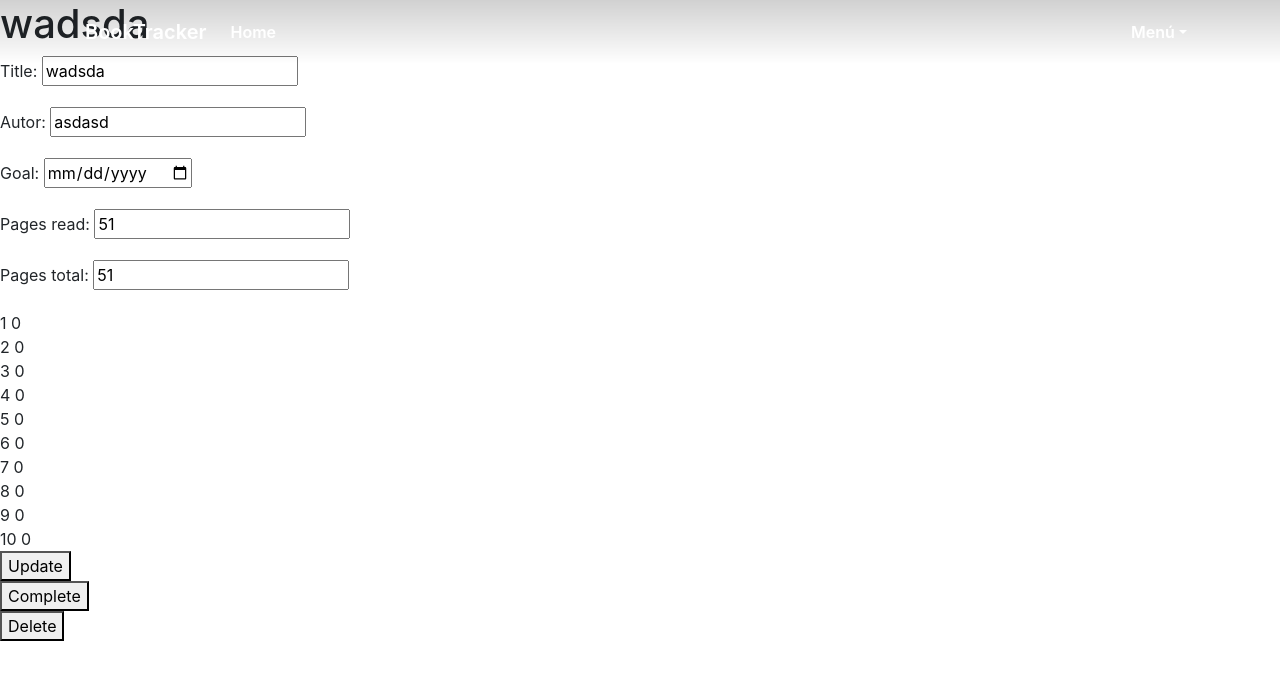
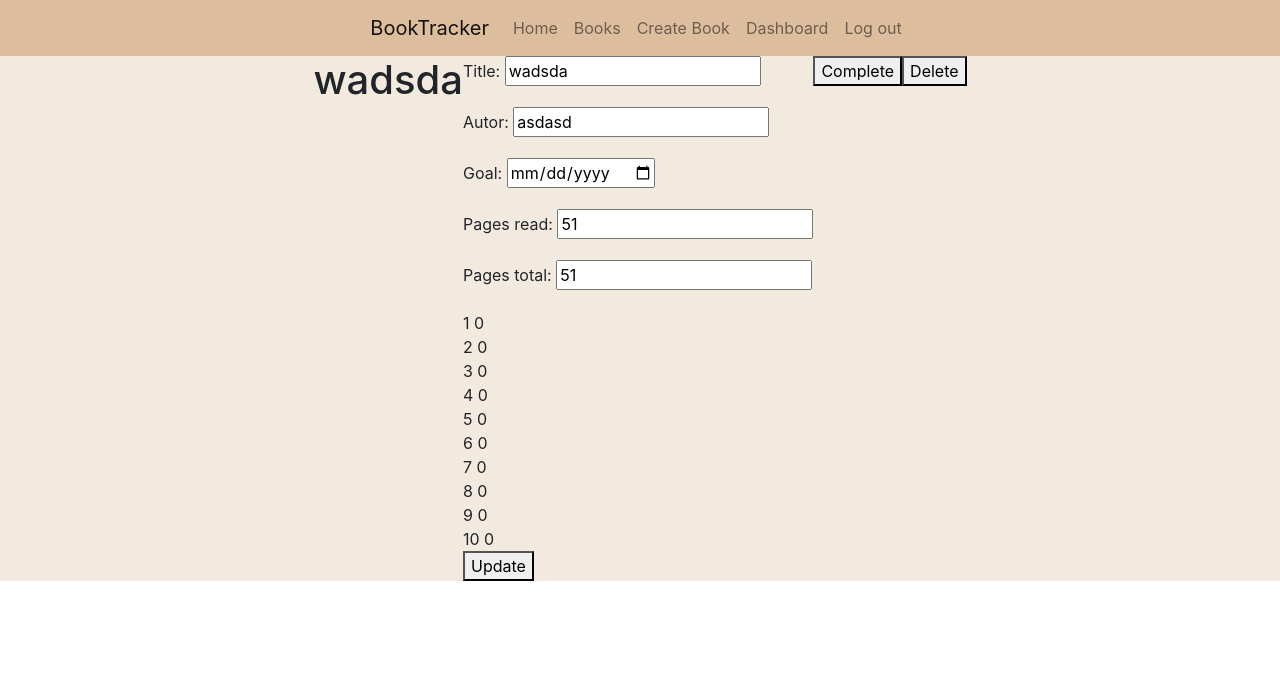
Before and after one commit to CARLOSDESTYT/BookTracker, a Django app: page /books/13/ in a window 1280 px wide. Shown: the top 680 px of the page. Run offline with Django 5.2, Linux system fonts and the light colour scheme; a user stored in the database is signed in; data comes from the database, SQL or seed files in the repository.

Commit message:
Revert "Update base.html"
This reverts commit c5b16d5d37a920181d10602a8c68d074fabb72cb.

```diff
--- a/books/templates/base.html
+++ b/books/templates/base.html
@@ -1,87 +1,58 @@
-{% load static %}
 <!DOCTYPE html>
 <html lang="en">
 <head>
     <meta charset="UTF-8">
     <meta name="viewport" content="width=device-width, initial-scale=1.0, shrink-to-fit=no">
+    <link rel="stylesheet" href="https://cdn.jsdelivr.net/npm/bootstrap@4.3.1/dist/css/bootstrap.min.css" integrity="sha384-ggOyR0iXCbMQv3Xipma34MD+dH/1fQ784/j6cY/iJTQUOhcWr7x9JvoRxT2MZw1T" crossorigin="anonymous">
+    {%load static%}
+    <link rel="stylesheet" href= {%static 'style.css'%}>
     <title>BookTracker Application</title>
-
-  <link rel="stylesheet" href="https://cdn.jsdelivr.net/npm/bootstrap@4.3.1/dist/css/bootstrap.min.css" integrity="sha384-ggOyR0iXCbMQv3Xipma34MD+dH/1fQ784/j6cY/iJTQUOhcWr7x9JvoRxT2MZw1T" crossorigin="anonymous">
-
-  <link rel="stylesheet" href="{% static 'style.css' %}">
-
-  <style>
-    html{ scroll-behavior:smooth; }
-    :root{
-      --nav-overlay: linear-gradient(180deg, rgba(0,0,0,.18), rgba(0,0,0,0));
-      --nav-height:64px;
-    }
-
-    .navbar{
-      height: var(--nav-height);
-      background: var(--nav-overlay) !important;
-    }
-    .navbar .navbar-brand,
-    .navbar .nav-link{ color:#fff !important; font-weight:600; }
-    .navbar .nav-link:hover{ opacity:.9; }
-
-    .dropdown-menu{
-      background: #1b1f3a;
-      border: 1px solid rgba(255,255,255,.12);
-      min-width: 14rem;
-    }
-    .dropdown-item{ color:#e6e8ff; }
-    .dropdown-item:hover{ background:rgba(255,255,255,.10); color:#fff; }
-
-    main{ padding-top: 0; }
-  </style>
 </head>
 <body>
-
-  <nav class="navbar navbar-expand-lg navbar-dark fixed-top">
-    <div class="container">
+    <div id="navbar" class="d-flex flex-row justify-content-center navcolor">
+        <nav class="navbar navbar-expand-lg navbar-light navcolor">
             <a class="navbar-brand" href="{% url 'home' %}">BookTracker</a>
-
-      <button class="navbar-toggler" type="button" data-toggle="collapse" data-target="#navMain"
-              aria-controls="navMain" aria-expanded="false" aria-label="Toggle navigation">
+            <button class="navbar-toggler" type="button" data-toggle="collapse" data-target="#navbarSupportedContent" aria-controls="navbarSupportedContent" aria-expanded="false" aria-label="Toggle navigation">
                 <span class="navbar-toggler-icon"></span>
             </button>
+            <div class="collapse navbar-collapse" id="navbarSupportedContent">
+                {% with request.resolver_match.url_name as url_name %}
+                <ul class="navbar-nav mr-auto">
+                    <li class="nav-item {% if url_name == 'home' %}active{% endif %}">
+                        <a class="nav-link" href="{% url 'home' %}">Home<span class="sr-only">(current)</span></a>
+                    </li>
 
-      <div class="collapse navbar-collapse" id="navMain">
-        <ul class="navbar-nav mr-auto">
-          <li class="nav-item {% if request.resolver_match.url_name == 'home' %}active{% endif %}">
-            <a class="nav-link" href="{% url 'home' %}">Home</a>
+                    {% if user.is_authenticated %}
+                    <li class="{% if url_name == 'books' %}active{% endif %} nav-item">
+                        <a class="nav-link" href="/books">Books</a>
                     </li>
+                    <li class="{% if url_name == 'create_book' %}active{% endif %} nav-item">
+                        <a class="nav-link" href="/books/create">Create Book</a>
+                    </li>
+                    <li class="{% if url_name == 'dashboard' %}active{% endif %} nav-item">
+                        <a class="nav-link" href="/dashboard">Dashboard</a>
+                    </li>
+                    <li class="{% if url_name == 'signout' %}active{% endif %} nav-item">
+                        <a class="nav-link" href="/logout">Log out</a>
+                    </li>
+                    {% else %}
+                    <li class="{% if url_name == 'signup' %}active{% endif %} nav-item">
+                        <a class="nav-link" href="/signup">Sign up</a>
+                    </li>
+                    <li class="{% if url_name == 'signin' %}active{% endif %} nav-item">
+                        <a class="nav-link" href="/signin">Sign in</a>
+                    </li>
+                    {% endif %}
+
                 </ul>
-
-        <ul class="navbar-nav ml-auto">
-          <li class="nav-item dropdown">
-            <a class="nav-link dropdown-toggle" href="#" id="menuDrop" role="button" data-toggle="dropdown"
-               aria-haspopup="true" aria-expanded="false">Menú</a>
-            <div class="dropdown-menu dropdown-menu-right" aria-labelledby="menuDrop">
-              {% if user.is_authenticated %}
-                <a class="dropdown-item" href="/books">Books</a>
-                <a class="dropdown-item" href="/books/create">Create Book</a>
-                <a class="dropdown-item" href="/dashboard">Dashboard</a>
-                <div class="dropdown-divider"></div>
-                <a class="dropdown-item" href="/logout">Log Out</a>
-              {% else %}
-                <a class="dropdown-item" href="/signup">Sign Up</a>
-                <a class="dropdown-item" href="/signin">Log In</a>
-                <div class="dropdown-divider"></div>
-                <a class="dropdown-item" href="/books">Books</a>
-              {% endif %}
-            </div>
-          </li>
-        </ul>
-      </div>
+                {% endwith %}
             </div>
         </nav>
-
-  <main>
-    {% block content %}{% endblock %}
-  </main>
-
+    </div>
+    <div class="d-flex justify-content-center pagebg">
+        {% block content %}
+        {% endblock %}
+    <div>
     <script src="https://code.jquery.com/jquery-3.3.1.slim.min.js" integrity="sha384-q8i/X+965DzO0rT7abK41JStQIAqVgRVzpbzo5smXKp4YfRvH+8abtTE1Pi6jizo" crossorigin="anonymous"></script>
     <script src="https://cdn.jsdelivr.net/npm/popper.js@1.14.7/dist/umd/popper.min.js" integrity="sha384-UO2eT0CpHqdSJQ6hJty5KVphtPhzWj9WO1clHTMGa3JDZwrnQq4sF86dIHNDz0W1" crossorigin="anonymous"></script>
     <script src="https://cdn.jsdelivr.net/npm/bootstrap@4.3.1/dist/js/bootstrap.min.js" integrity="sha384-JjSmVgyd0p3pXB1rRibZUAYoIIy6OrQ6VrjIEaFf/nJGzIxFDsf4x0xIM+B07jRM" crossorigin="anonymous"></script>
```
Lines whose indentation alone changed are shown as unchanged.
